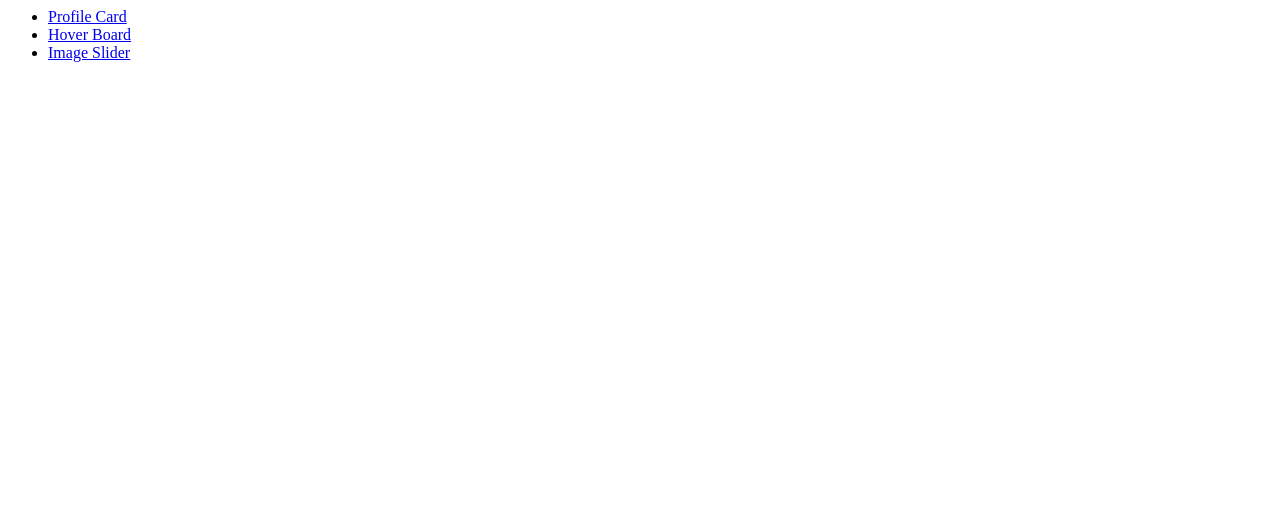
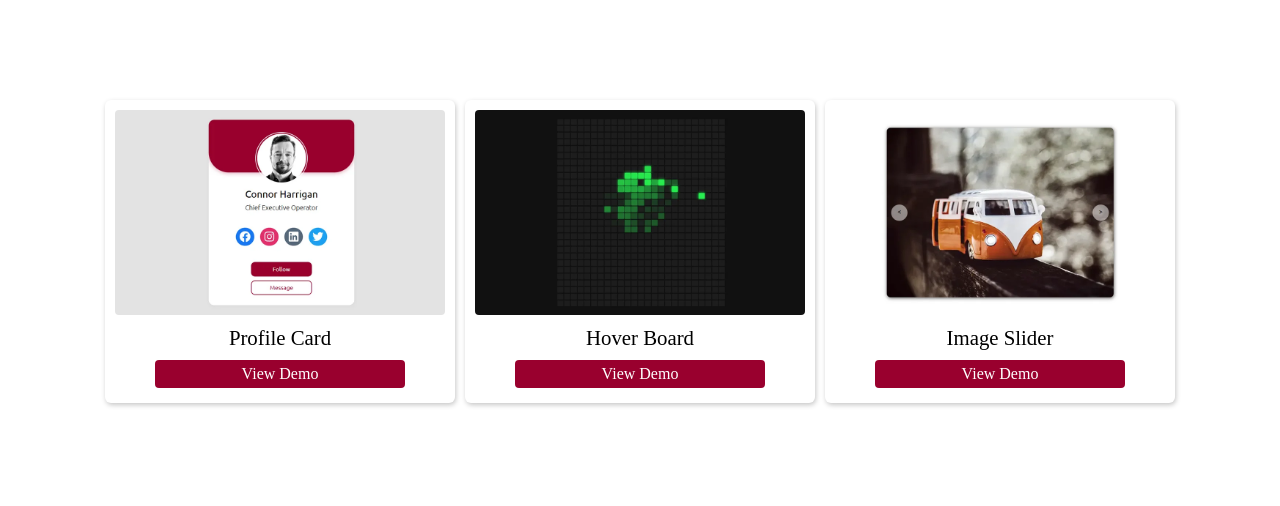
Before and after one commit to aminszo/tiny-projects, a plain HTML site: page index.html in a window 1280 px wide. Drawn offline with Linux system fonts and the light colour scheme.

Commit message:
Update index.html and add projects previews

```diff
--- a/index.html
+++ b/index.html
@@ -1,5 +1,34 @@
-<ul>
-    <li><a href="Profile Card/">Profile Card</a></li>
-    <li><a href="Hover Board/">Hover Board</a></li>
-    <li><a href="Image Slider/">Image Slider</a></li>
-</ul>
+<!DOCTYPE html>
+<html lang="en">
+
+<head>
+    <meta charset="UTF-8">
+    <meta name="viewport" content="width=device-width, initial-scale=1.0">
+    <title>Tiny Projects For Practice</title>
+    <link rel="stylesheet" href="style.css">
+</head>
+
+<body>
+    <div class="container">
+        <div class="projects-container">
+            <div class="project-item">
+                <img src="_assets/preview-images/preview_profile-card.webp" alt="profile card project preview">
+                <p class="title">Profile Card</p>
+                <a href="Profile Card/" class="view-demo-btn">View Demo</a>
+            </div>
+            <div class="project-item">
+                <img src="_assets/preview-images/preview_hover-board.webp" alt="hover board project preview">
+                <p class="title">Hover Board</p>
+                <a href="Hover Board/" class="view-demo-btn">View Demo</a>
+            </div>
+
+            <div class="project-item">
+                <img src="_assets/preview-images/preview_image-slider.webp" alt="image slider project preview">
+                <p class="title">Image Slider</p>
+                <a href="Image Slider/" class="view-demo-btn">View Demo</a>
+            </div>
+        </div>
+    </div>
+</body>
+
+</html>
--- /dev/null
+++ b/style.css
@@ -0,0 +1,49 @@
+* {
+    padding: 0;
+    margin: 0;
+    box-sizing: border-box;
+}
+
+.container {
+    margin: 100px auto;
+}
+
+.projects-container {
+    display: flex;
+    flex-wrap: wrap;
+    justify-content: center;
+    gap: 10px;
+
+}
+
+.project-item {
+    box-shadow: 1px 2px 5px rgba(0, 0, 0, 0.222);
+    min-width: 200px;
+    max-width: 350px;
+    text-align: center;
+    border-radius: 6px;
+    padding: 10px;
+
+}
+
+.project-item img {
+    display: block;
+    width: 100%;
+    border-radius: 4px;
+}
+
+.project-item .title {
+    font-size: 1.3em;
+    margin: 0.5em 0;
+}
+
+.project-item .view-demo-btn {
+    display: block;
+    max-width: 250px;
+    background: #99002e;
+    padding: 5px 35px;
+    text-decoration: none;
+    color: white;
+    border-radius: 4px;
+    margin: 5px auto;
+}
```
Also changed, not shown: _assets/preview-images/preview_hover-board.webp (added), _assets/preview-images/preview_image-slider.webp (added), _assets/preview-images/preview_profile-card.webp (added).
